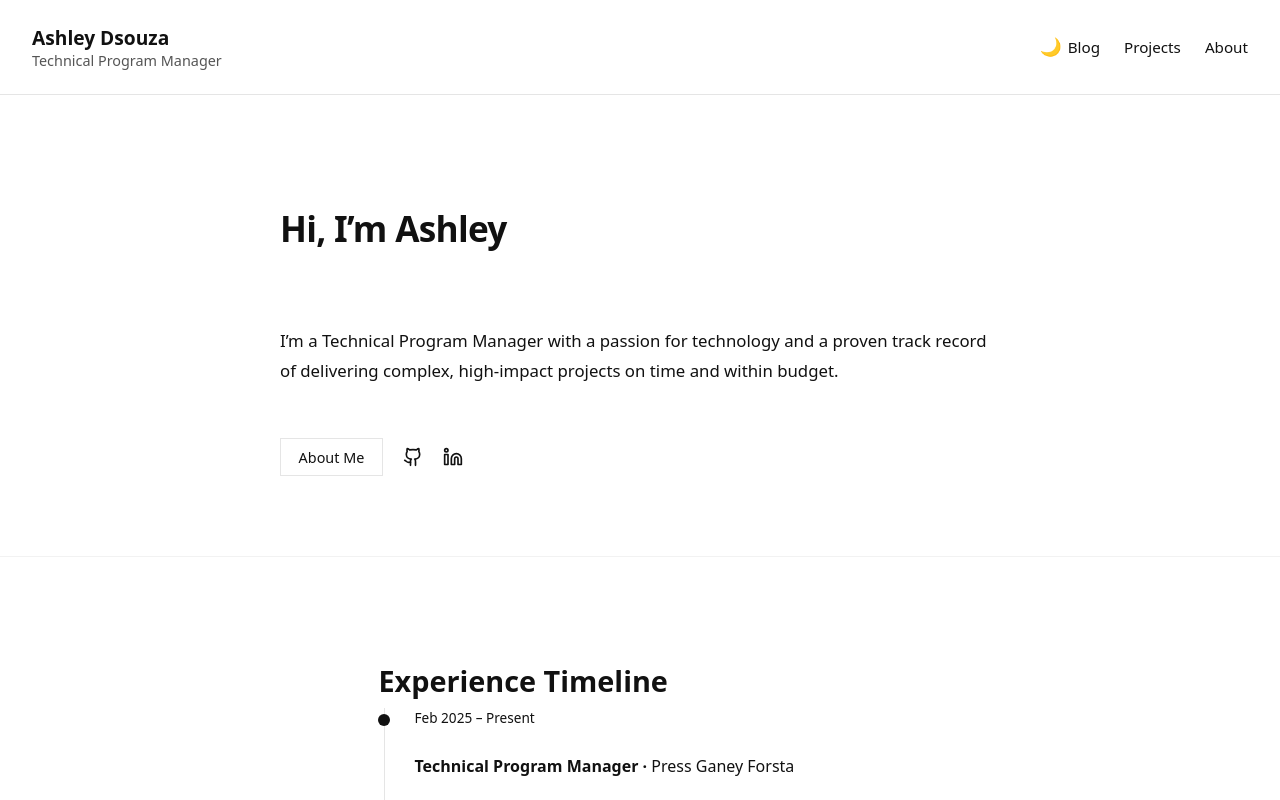
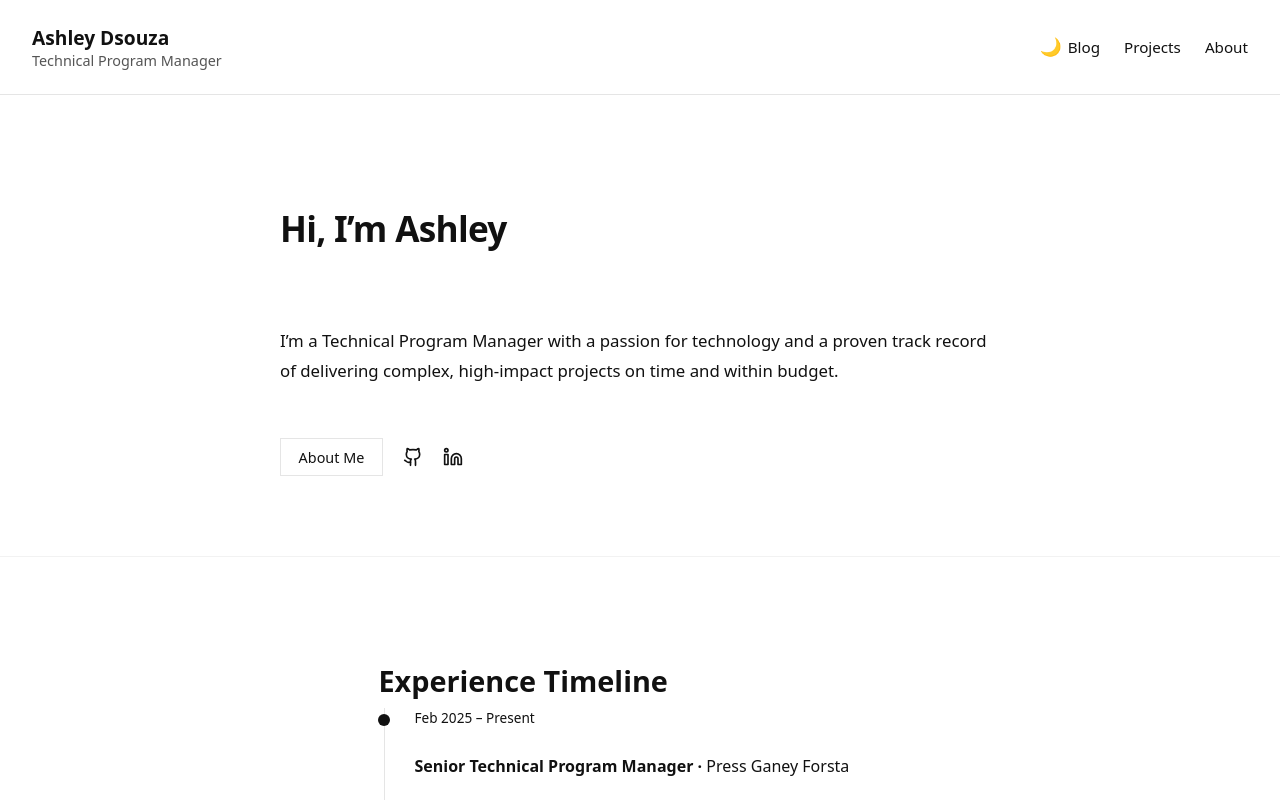
Before and after one commit to ashleybdsouza/ashleybdsouza.github.io, a React (Vite) app: page /#/ in a window 1280 px wide. Shown: the top 800 px of the page. Built offline with nearby package versions, Linux system fonts and the light colour scheme.

Commit message:
Updated timeline with PG Forsta

```diff
--- a/src/components/landing/TimelineSection.jsx
+++ b/src/components/landing/TimelineSection.jsx
@@ -6,7 +6,7 @@ import useInView from "../../hooks/useInView";
 const timeline = [
   {
     period: "Feb 2025 – Present",
-    title: "Technical Program Manager",
+    title: "Senior Technical Program Manager",
     company: "Press Ganey Forsta",
     wins: ["Compliance", "Payments", "Security and Identity", "Leadership", "Risk Management"],
     metrics: ["10 cross-functional teams"],
```
